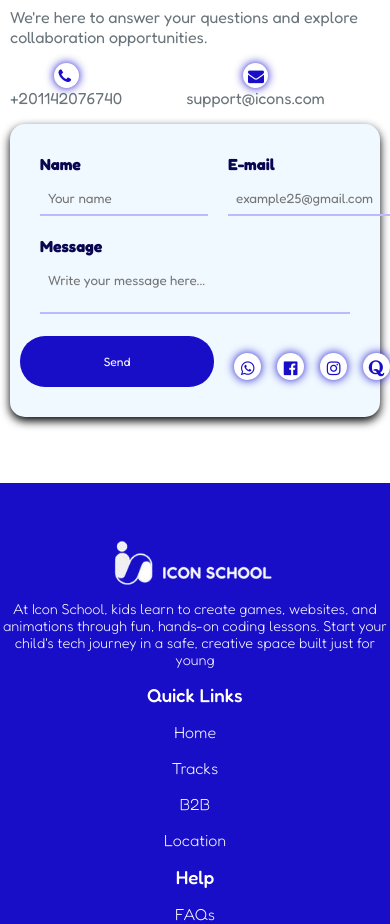
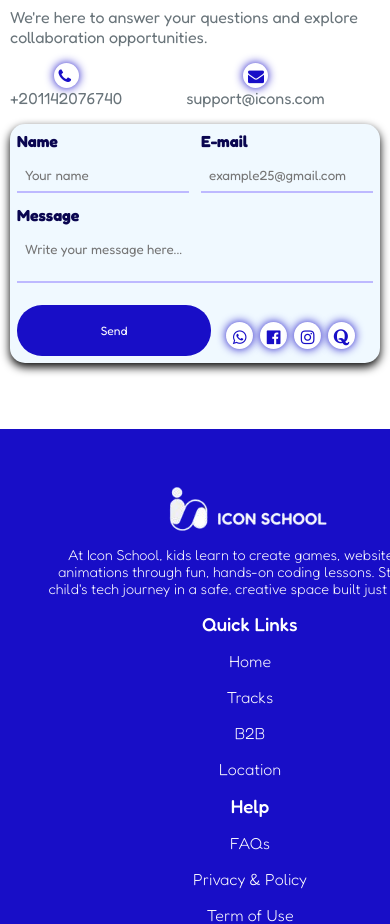
Before and after one commit to Racheal5777/projectkidsApp, a plain HTML site: page index.html in a window 390 px wide. Shown: the part 8380-9304 px from the top of the page. Drawn offline with Linux system fonts and the light colour scheme.

Commit message:
updated css

```diff
--- a/style.css
+++ b/style.css
@@ -1005,10 +1005,11 @@ input, textarea {
     }
     .btn_btn3{
         position: relative;
-        right: 20px;
+        /* right: 20px; */
     }
     .gen{
         height: 120vh;
+        width: 500px;
     }
 
     .atags{
@@ -1030,4 +1031,24 @@ input, textarea {
         align-items: start;
 
     }
+    .form-row{
+        gap: 12px;
+        margin-bottom: 12px;
+        /* padding-right: 20px; */
+        /* margin-right: 20px; */
+    }
+    .contact-box{
+        padding: 7px;
+    }
+    .socials1{
+        gap: 7px;
+        margin-right: 18px;
+    }
+    .socials1 > a{
+        /* margin-right: 19px; */
+    }
+    .socials{
+        display: flex;
+        gap: 7px;
+    }
 }
```
